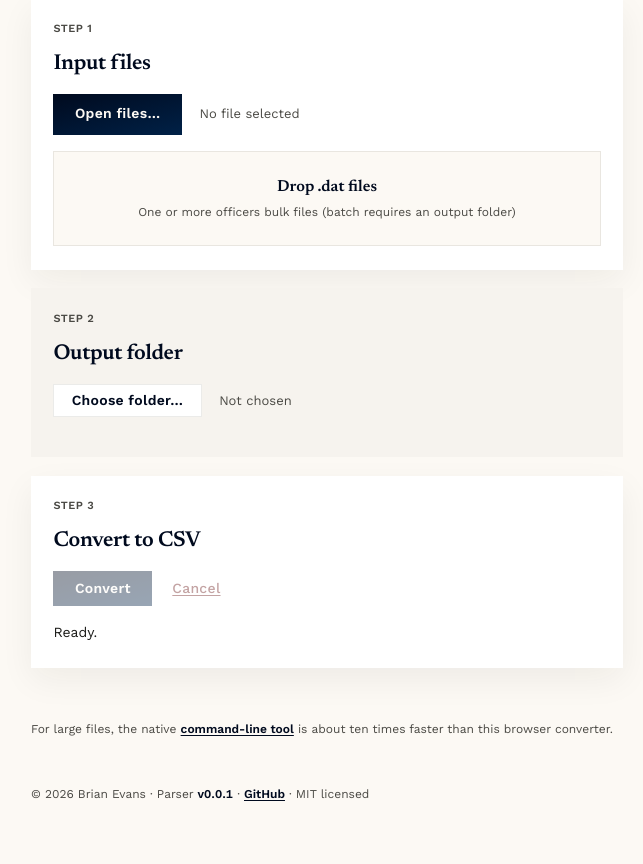
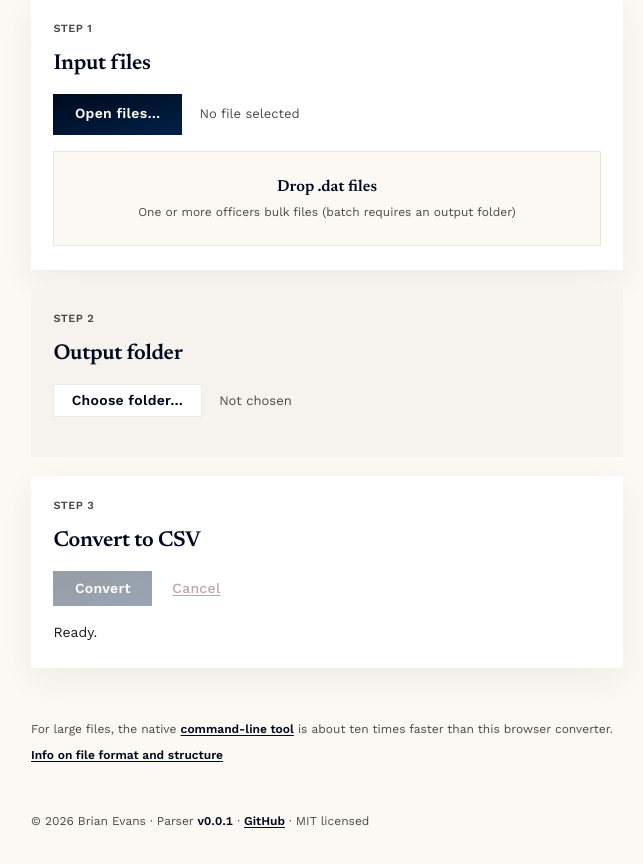
Before and after one commit to mrbrianevans/ch-fixedwidth, a website built with Vite: page web/index.html in a window 1280 px wide. Shown: the part 250-1114 px from the top of the page, without its empty margins (313-956 px from the left). Built offline with nearby package versions, Linux system fonts and the light colour scheme.

Commit message:
Add CH Guide format link under CLI tip
Link to the officers bulk data guide below the command-line releases tip so users can learn the file format without leaving the converter page.

Prompt: add a link below the link to the cli releases in the web site that links to https://chguide.co.uk/bulk-data/officers/ and just says something like "info on file format and structure"

```diff
--- a/web/index.html
+++ b/web/index.html
@@ -117,6 +117,9 @@
         <a href="https://github.com/mrbrianevans/ch-fixedwidth/releases">command-line tool</a>
         is about ten times faster than this browser converter.
       </p>
+      <p class="tip tip-follow">
+        <a href="https://chguide.co.uk/bulk-data/officers/">Info on file format and structure</a>
+      </p>
 
       <footer class="site-footer">
         <p>
--- a/web/styles.css
+++ b/web/styles.css
@@ -540,6 +540,11 @@ label.btn.is-disabled {
   line-height: 1.6;
 }
 
+.tip.tip-follow {
+  margin-top: 0.45rem;
+  padding-top: 0;
+}
+
 .tip a,
 .site-footer a {
   color: var(--primary);
```
